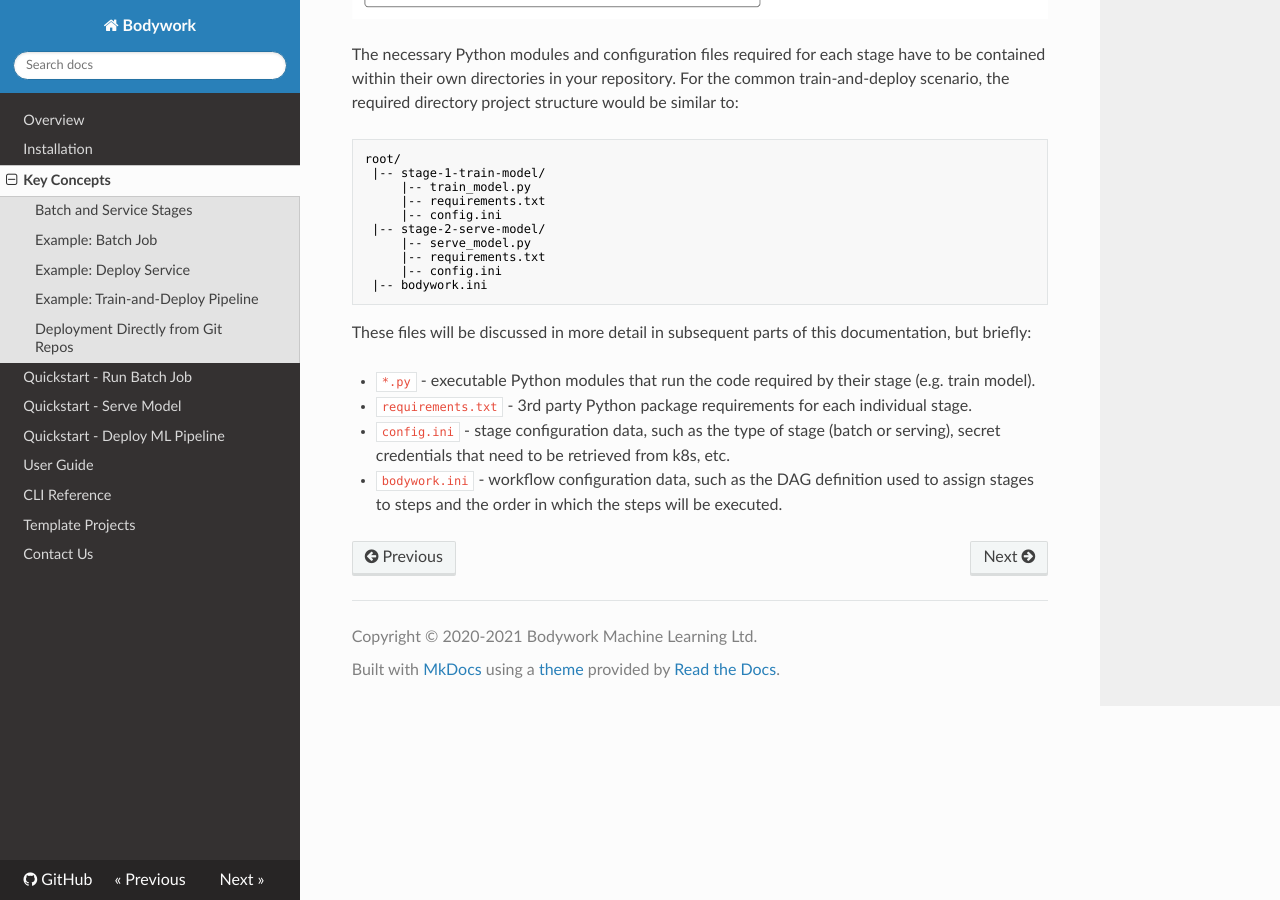
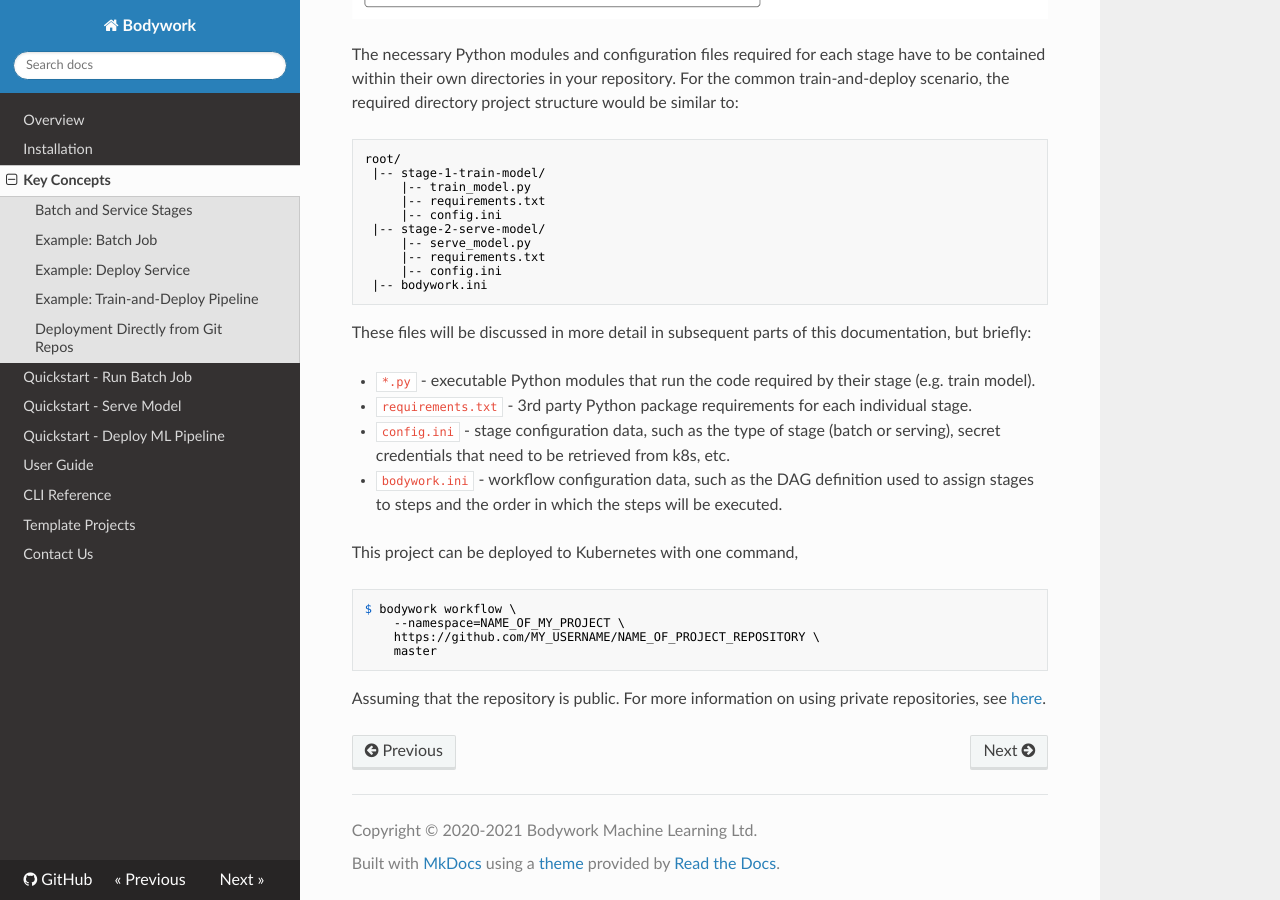
Before and after one commit to bodywork-ml/bodywork-core, an MkDocs documentation site: the page built from docs/key_concepts.md, in a window 1280 px wide and 900 px high, scrolled down 2809 px. Built offline with MkDocs 1.6.1, drawn with Linux system fonts in a browser that asks for light colours; nearby versions of some CDN libraries; a script that is not in the unit is left out.

Commit message:
Add pointers to private repos.

````diff
--- a/docs/key_concepts.md
+++ b/docs/key_concepts.md
@@ -62,3 +62,14 @@ These files will be discussed in more detail in subsequent parts of this documen
 - `requirements.txt` - 3rd party Python package requirements for each individual stage.
 - `config.ini` - stage configuration data, such as the type of stage (batch or serving), secret credentials that need to be retrieved from k8s, etc.
 - `bodywork.ini` - workflow configuration data, such as the DAG definition used to assign stages to steps and the order in which the steps will be executed.
+
+This project can be deployed to Kubernetes with one command,
+
+```shell
+$ bodywork workflow \
+    --namespace=NAME_OF_MY_PROJECT \
+    https://github.com/MY_USERNAME/NAME_OF_PROJECT_REPOSITORY \
+    master
+```
+
+Assuming that the repository is public. For more information on using private repositories, see [here](user_guide.md#working-with-private-git-repositories-using-ssh).
````
Also changed, not shown: docs/quickstart_batch_job.md (+3 -1 lines), docs/quickstart_ml_pipeline.md (+3 -1 lines), docs/quickstart_serve_model.md (+3 -1 lines), docs/template_projects.md (+2 -0 lines).
